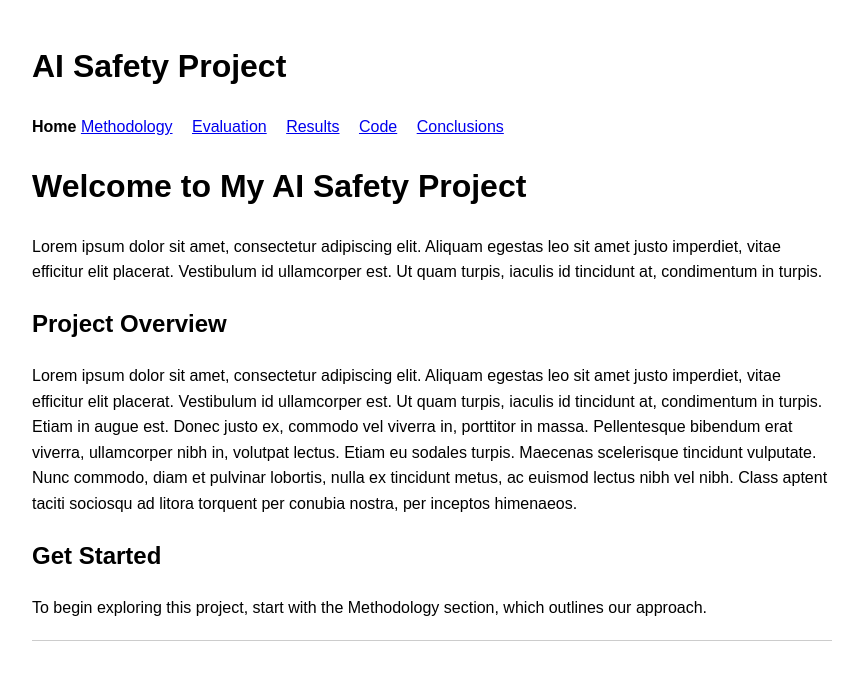
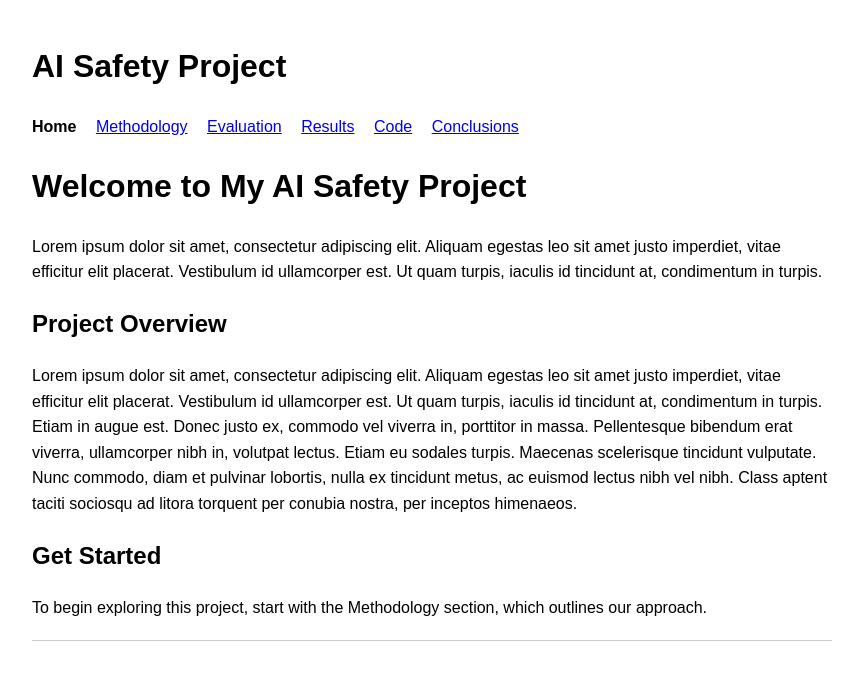
Before and after one commit to nidone/AI-Safety-Project, a Jekyll site: the page built from index.md, in a window 1280 px wide. Shown: the top 680 px of the page, without its empty margins (208-1066 px from the left). Built offline with Jekyll 4.4.1, drawn with Linux system fonts in a browser that asks for light colours.

Commit message:
Update default.html

```diff
--- a/_layouts/default.html
+++ b/_layouts/default.html
@@ -7,7 +7,7 @@
     <style>
         body { font-family: Arial, sans-serif; line-height: 1.6; padding: 20px; max-width: 800px; margin: 0 auto; }
         nav { margin-bottom: 20px; }
-        nav a { margin-right: 15px; }
+        nav span { margin-right: 15px; }
         .footer-nav { margin-top: 20px; border-top: 1px solid #ccc; padding-top: 10px; }
         .current-page { font-weight: bold; }
     </style>
```
